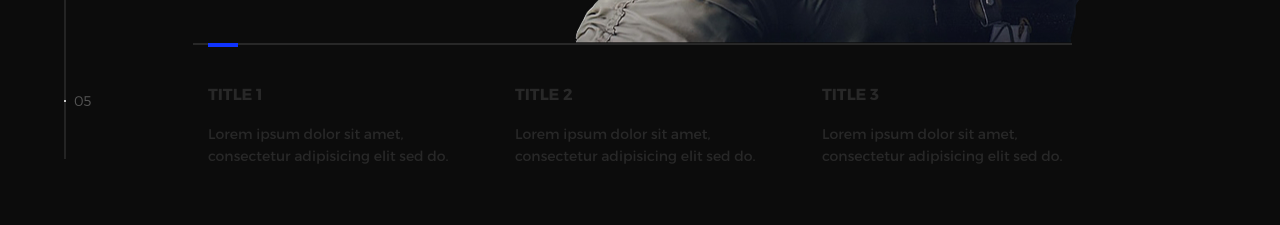
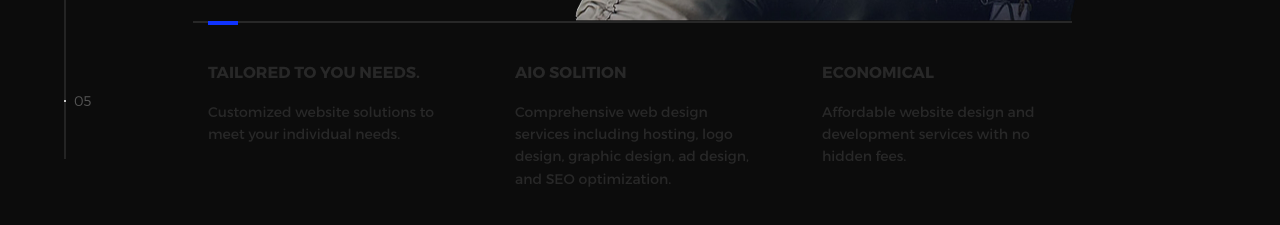
Before and after one commit to nikzart/codart, a plain HTML site: page index.html in a window 1280 px wide. Shown: the part 521-746 px from the top of the page. Drawn offline with nearby package versions, Linux system fonts and the light colour scheme.

Commit message:
codart update

```diff
--- a/index.html
+++ b/index.html
@@ -48,7 +48,8 @@
           <li class="l-section section section--is-active">
             <div class="intro">
               <div class="intro--banner">
-                <h1>Intuitive design<br>Is how we give<br>the user<br>new superpowers.</h1>
+                <h1>Intuitive design
+                  <br>Is how we give<br>the user<br>new superpowers.</h1>
                 <button class="cta">Hire Us
                   <svg version="1.1" id="Layer_1" xmlns="http://www.w3.org/2000/svg" xmlns:xlink="http://www.w3.org/1999/xlink" x="0px" y="0px" viewBox="0 0 150 118" style="enable-background:new 0 0 150 118;" xml:space="preserve">
                   <g transform="translate(0.000000,118.000000) scale(0.100000,-0.100000)">
@@ -61,16 +62,16 @@
               </div>
               <div class="intro--options">
                 <a href="#0">
-                  <h3>TITLE 1</h3>
-                  <p>Lorem ipsum dolor sit amet, consectetur adipisicing elit sed do.</p>
+                  <h3>Tailored to you needs.</h3>
+                  <p>Customized website solutions to meet your individual needs.</p>
                 </a>
                 <a href="#0">
-                  <h3>TITLE 2</h3>
-                  <p>Lorem ipsum dolor sit amet, consectetur adipisicing elit sed do.</p>
+                  <h3>AIO solition</h3>
+                  <p>Comprehensive web design services including hosting, logo design, graphic design, ad design, and SEO optimization.</p>
                 </a>
                 <a href="#0">
-                  <h3>TITLE 3</h3>
-                  <p>Lorem ipsum dolor sit amet, consectetur adipisicing elit sed do.</p>
+                  <h3>Economical</h3>
+                  <p>Affordable website design and development services with no hidden fees. </p>
                 </a>
               </div>
             </div>
@@ -162,9 +163,9 @@
               <div class="contact--lockup">
                 <div class="modal">
                   <div class="modal--information">
-                    <p>kasjfdshfsfsfhsofjkjh</p>
+                    <p>Contact</p>
                     <a href="mailto:nikzart.code@gmail.com">nikzart.code@gmail.com</a>
-                    <a href="tel:+148126287560">+91 9037213176</a>
+                    <a href="tel:+91 9037213176">+91 9037213176</a>
                   </div>
                   <ul class="modal--options">
                     <li><a href="#0">Facebook</a></li>
```
